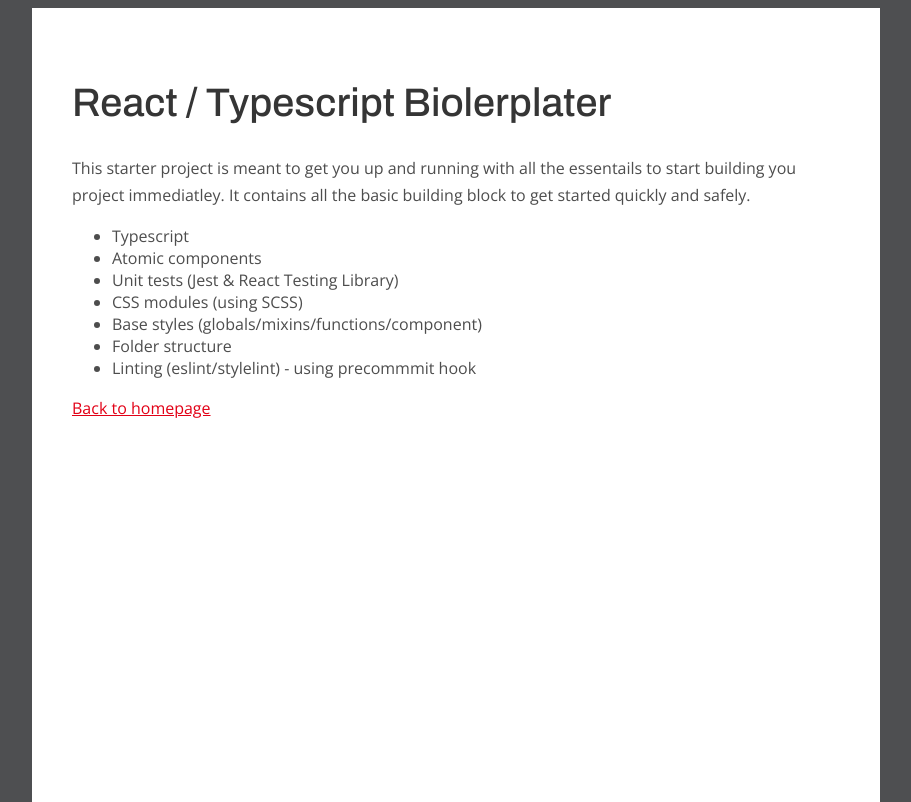
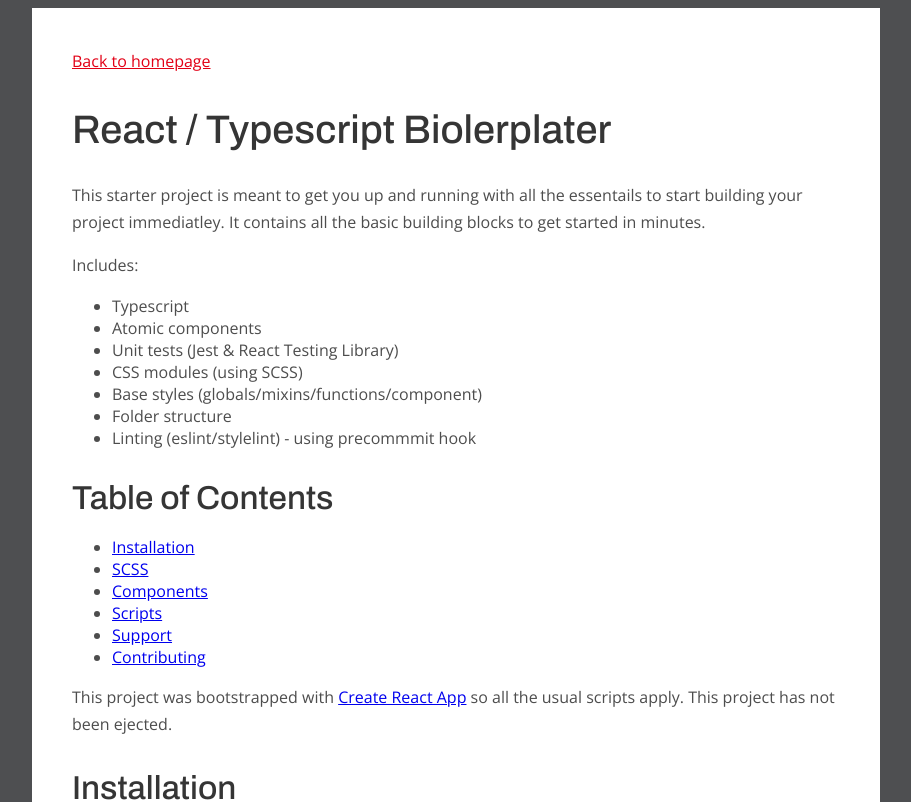
Before and after one commit to TommyScribble/pattern-library-v2, a React (Create React App) app: page /about in a window 1280 px wide. Shown: the top 802 px of the page, without its empty margins (184-1095 px from the left). Built offline with nearby package versions, Linux system fonts and the light colour scheme.

Commit message:
add readme text to the about page

```diff
--- a/package.json
+++ b/package.json
@@ -11,12 +11,14 @@
 	"dependencies": {
 		"@reach/router": "^1.3.4",
 		"@types/jest": "^26.0.14",
+		"@types/marked": "^1.1.0",
 		"@types/node": "^14.11.8",
 		"@types/reach__router": "^1.3.5",
 		"@types/react": "^16.9.52",
 		"@types/react-dom": "^16.9.8",
 		"husky": "^4.3.0",
 		"lint-staged": "^10.4.2",
+		"marked": "^1.2.2",
 		"prettier": "^2.1.2",
 		"react": "^16.13.1",
 		"react-dom": "^16.13.1",
@@ -33,7 +35,8 @@
 	},
 	"scripts": {
 		"start": "react-scripts start",
-		"build": "react-scripts build",
+		"build": "react-scripts build && copy:readme",
+		"copy:readme": "cp README.md public/README.md",
 		"test": "react-scripts test",
 		"eject": "react-scripts eject"
 	},
--- a/src/Pages/About.module.scss
+++ b/src/Pages/About.module.scss
@@ -3,7 +3,11 @@
 .aboutPage {
 	background-color: color-get(utility, white); /* stylelint-disable-line */
 	max-width: 768px;
-	height: 100vh;
+	height: 100%;
 	margin: 0 auto;
 	padding: 40px;
 }
+
+.aboutPage__content {
+	margin-bottom: 54px;
+}
--- a/src/Pages/About.tsx
+++ b/src/Pages/About.tsx
@@ -1,36 +1,28 @@
-import React from 'react';
+import React, { useEffect, useState } from 'react';
+import marked from 'marked';
+
 import Anchor from '../Atoms/Anchor';
-
-import Heading from '../Atoms/Heading';
-import List from '../Atoms/List';
-import Text from '../Atoms/Text';
 
 import style from './About.module.scss';
 
-const appIncludes = [
-	'Typescript',
-	'Atomic components',
-	'Unit tests (Jest & React Testing Library)',
-	'CSS modules (using SCSS)',
-	'Base styles (globals/mixins/functions/component)',
-	'Folder structure',
-	'Linting (eslint/stylelint) - using precommmit hook',
-];
+const Readme = () => {
+	const [readmeText, setReadmeText] = useState('');
 
-const Readme = () => {
+	useEffect(() => {
+		fetch('README.md')
+			.then((response) => response.text())
+			.then((text) => setReadmeText(marked(text)));
+	}, []);
+
 	return (
 		<main className={style.aboutPage}>
-			<Heading
-				tagNumber={1}
-				headingText="React / Typescript Biolerplater"
-			/>
-			<Text>
-				This starter project is meant to get you up and running with all
-				the essentails to start building you project immediatley. It
-				contains all the basic building block to get started quickly and
-				safely.
-			</Text>
-			<List listItems={appIncludes} />
+			<Anchor path="/" linkType="internal">
+				Back to homepage
+			</Anchor>
+			<div
+				className={style.aboutPage__content}
+				dangerouslySetInnerHTML={{ __html: marked(readmeText) }}
+			></div>
 			<Anchor path="/" linkType="internal">
 				Back to homepage
 			</Anchor>
--- /dev/null
+++ b/src/globals.d.ts
@@ -0,0 +1 @@
+declare module '*.md';
```
Also changed, not shown: public/README.md (added), 1 other file (tests, documents, lock files or other folders). Lines whose indentation alone changed are shown as unchanged.
